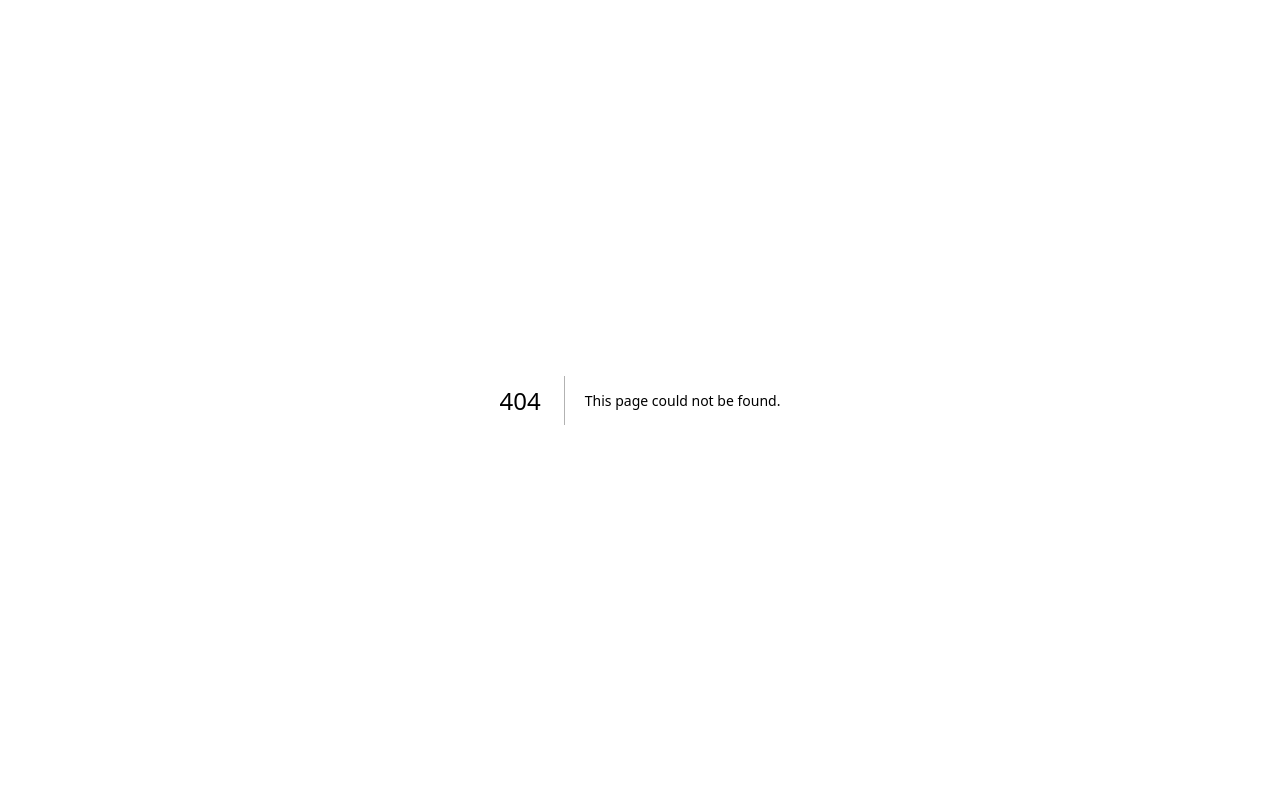
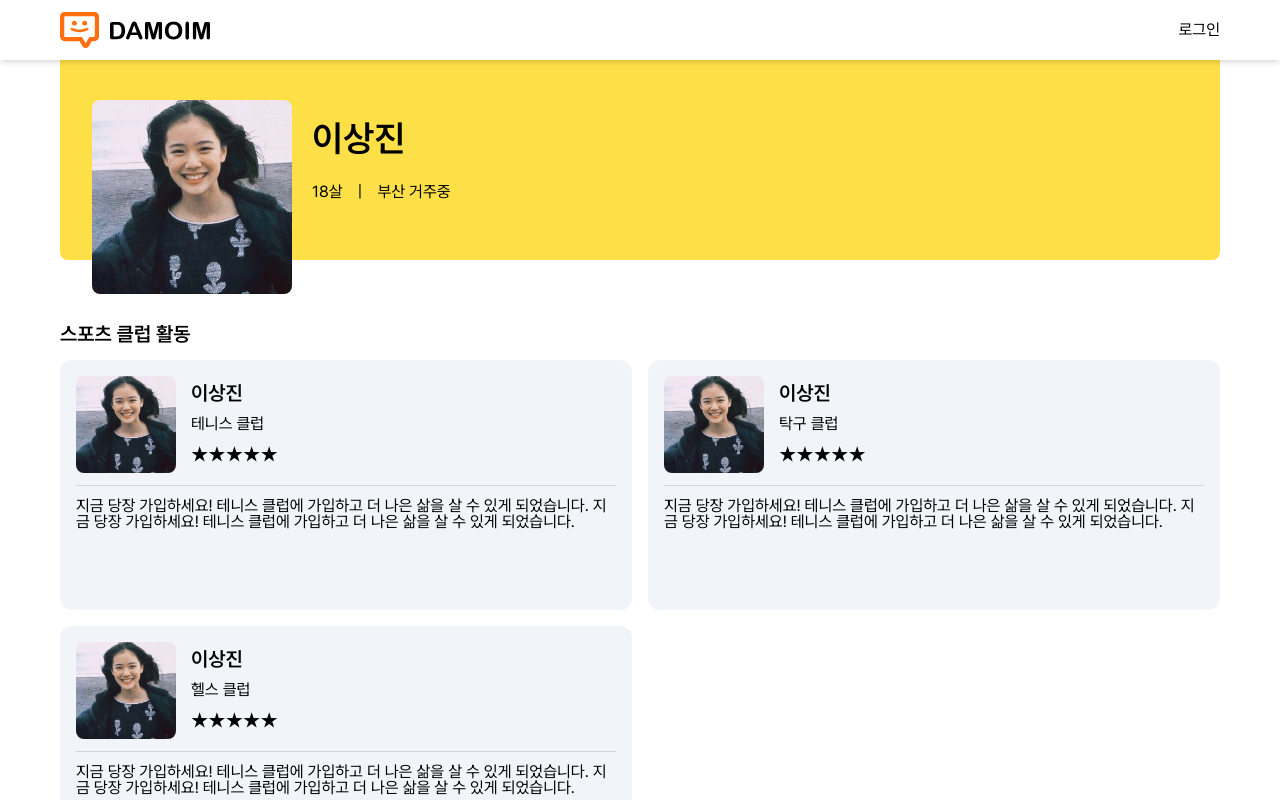
Before and after one commit to lsj0202/DAMOIM, a Next.js app: page /userProfile/1 in a window 1280 px wide. Before the commit this address had no page. Shown: the top 800 px of the page. Built offline with nearby package versions, Linux system fonts and the light colour scheme.

Commit message:
feat: add userProfile page

```diff
--- a/src/app/page.tsx
+++ b/src/app/page.tsx
@@ -7,7 +7,7 @@ import { useGSAP } from '@gsap/react';
 import gsap from 'gsap';
 import dynamic from 'next/dynamic';
 import Image from 'next/image';
-import Link from 'next/link';
+import { useRouter } from 'next/navigation';
 import { useInView } from 'react-intersection-observer';
 
 const SportsClub = dynamic(() => import('@/components/common/SportsClub'), {
@@ -15,7 +15,7 @@ const SportsClub = dynamic(() => import('@/components/common/SportsClub'), {
 });
 
 const Home = () => {
-  console.log('kakao', process.env.NEXT_PUBLIC_KAKAO_MAP_KEY);
+  const router = useRouter();
   const { ref: clubRef, inView } = useInView({ threshold: 0 });
 
   useGSAP(() => {
@@ -66,8 +66,9 @@ const Home = () => {
               color="orange"
               bgColor="white"
               className="mainB mt-12"
+              onClick={() => router.push('/sportsClubs')}
             >
-              <Link href="/sportsClubs">다모임 시작하기</Link>
+              다모임 시작하기
             </Button>
           </Flex>
           <Flex className="w-1/3" items="center" justify="center">
@@ -104,8 +105,9 @@ const Home = () => {
               bgColor="orange"
               color="white"
               className="subB my-6"
+              onClick={() => router.push('/sportsClubs')}
             >
-              <Link href="/sportsClubs">다모임 시작하기</Link>
+              다모임 시작하기
             </Button>
           </Flex>
         </Container>
--- a/src/app/sportsClubs/[id]/page.tsx
+++ b/src/app/sportsClubs/[id]/page.tsx
@@ -1,12 +1,27 @@
 'use client';
 
-import { Container, Footer, Header } from '@/components';
-import SportsClubReviewBox from '@/components/SportsClubs/SportsClubReviewBox';
-import SportsClubSchedule from '@/components/SportsClubs/SportsClubSchedule';
+import {
+  Container,
+  Footer,
+  Header,
+  SportsClubReviewItem,
+  SportsClubSchedule,
+} from '@/components';
 import { Button, Flex, Text } from '@/components/common';
 import Image from 'next/image';
 
 const DetailSportsClub = () => {
+  const reviews = [
+    {
+      name: '이상진',
+      rating: '★★★★★',
+      clubName: '헬스 클럽',
+      imageSrc: '/imgs/mockImg.jpeg',
+      reviewText:
+        '지금 당장 가입하세요! 테니스 클럽에 가입하고 더 나은 삶을 살 수 있게 되었습니다. 지금 당장 가입하세요! 테니스 클럽에 가입하고 더 나은 삶을 살 수 있게 되었습니다.',
+    },
+  ];
+
   return (
     <>
       <Header />
@@ -56,7 +71,23 @@ const DetailSportsClub = () => {
           </Flex>
         </Flex>
         <SportsClubSchedule />
-        <SportsClubReviewBox />
+        <Flex className="min-h-[400px]" direction="col">
+          <Text size="lg" weight="semibold" className="my-3">
+            리뷰 보기
+          </Text>
+          <div className="grid grid-cols-2 gap-4">
+            {reviews.map((review, index) => (
+              <SportsClubReviewItem
+                key={index}
+                name={review.name}
+                clubName={review.clubName}
+                rating={review.rating}
+                imageSrc={review.imageSrc}
+                reviewText={review.reviewText}
+              />
+            ))}
+          </div>
+        </Flex>
       </Container>
       <Footer />
     </>
--- /dev/null
+++ b/src/app/userProfile/[id]/page.tsx
@@ -0,0 +1,86 @@
+'use client';
+
+import { Container, Footer, Header, SportsClubReviewItem } from '@/components';
+import { Flex, Text } from '@/components/common';
+import Image from 'next/image';
+
+const UserProfilePage = () => {
+  const reviews = [
+    {
+      name: '이상진',
+      rating: '★★★★★',
+      clubName: '테니스 클럽',
+      imageSrc: '/imgs/mockImg.jpeg',
+      reviewText:
+        '지금 당장 가입하세요! 테니스 클럽에 가입하고 더 나은 삶을 살 수 있게 되었습니다. 지금 당장 가입하세요! 테니스 클럽에 가입하고 더 나은 삶을 살 수 있게 되었습니다.',
+    },
+    {
+      name: '이상진',
+      rating: '★★★★★',
+      clubName: '탁구 클럽',
+      imageSrc: '/imgs/mockImg.jpeg',
+      reviewText:
+        '지금 당장 가입하세요! 테니스 클럽에 가입하고 더 나은 삶을 살 수 있게 되었습니다. 지금 당장 가입하세요! 테니스 클럽에 가입하고 더 나은 삶을 살 수 있게 되었습니다.',
+    },
+    {
+      name: '이상진',
+      rating: '★★★★★',
+      clubName: '헬스 클럽',
+      imageSrc: '/imgs/mockImg.jpeg',
+      reviewText:
+        '지금 당장 가입하세요! 테니스 클럽에 가입하고 더 나은 삶을 살 수 있게 되었습니다. 지금 당장 가입하세요! 테니스 클럽에 가입하고 더 나은 삶을 살 수 있게 되었습니다.',
+    },
+  ];
+
+  return (
+    <>
+      <Header />
+      <Container
+        className="flex w-full flex-col pt-[60px]"
+        style={{ minHeight: 'calc(100vh - 60px)' }}
+      >
+        <Flex className="relative min-h-[200px] rounded-b-lg bg-yellow-300">
+          <div className="absolute left-8 mt-[40px]">
+            <Image
+              className="rounded-lg"
+              src="/imgs/mockImg.jpeg"
+              width={200}
+              height={200}
+              alt=""
+            />
+          </div>
+          <Flex className="ml-[220px] px-8" items="center">
+            <Flex direction="col" gap={6}>
+              <Text size="x" weight="semibold">
+                이상진
+              </Text>
+              <Flex gap={15} className="mt-5">
+                <Text>18살</Text> | <Text>부산 거주중</Text>
+              </Flex>
+            </Flex>
+          </Flex>
+        </Flex>
+        <Flex className="mt-12 min-h-[300px]" direction="col">
+          <Text size="lg" weight="semibold" className="my-3">
+            스포츠 클럽 활동
+          </Text>
+          <div className="grid grid-cols-2 gap-4">
+            {reviews.map((review, index) => (
+              <SportsClubReviewItem
+                key={index}
+                name={review.name}
+                clubName={review.clubName}
+                rating={review.rating}
+                imageSrc={review.imageSrc}
+                reviewText={review.reviewText}
+              />
+            ))}
+          </div>
+        </Flex>
+      </Container>
+      <Footer />
+    </>
+  );
+};
+
+export default UserProfilePage;
--- a/src/components/Header.tsx
+++ b/src/components/Header.tsx
@@ -1,22 +1,23 @@
 import Image from 'next/image';
-import Link from 'next/link';
+import { useRouter } from 'next/navigation';
 import Container from './layout/Container';
 import Wrapper from './layout/Wrapper';
 
 const Header = () => {
+  const router = useRouter();
+
   return (
     <Wrapper className="fixed z-50 bg-white shadow-md transition ease-in-out">
       <Container>
         <header className="flex h-[60px] items-center justify-between">
-          <Link href="/">
           <Image
             src="/imgs/logo.svg"
             alt="logo"
             width={150}
             height={40}
             className="cursor-pointer"
+            onClick={() => router.push('/')}
           />
-          </Link>
           <div className="cursor-pointer">로그인</div>
         </header>
       </Container>
--- a/src/components/SportsClubs/SportsClubReviewBox.tsx
+++ /dev/null
@@ -1,46 +0,0 @@
-import Image from 'next/image';
-import { Flex, Text } from '../common';
-
-const SportsClubReviewBox = () => {
-  return (
-    <Flex className="min-h-[400px]" direction="col">
-      <Text size="lg" weight="semibold" className="my-3">
-        리뷰 보기
-      </Text>
-      <div className="grid grid-cols-2 gap-4">
-        {[...Array(4)].map((_, index) => (
-          <Flex
-            key={index}
-            direction="col"
-            className="h-[250px] rounded-xl bg-slate-100 p-4 last:mb-8"
-          >
-            <Flex gap={15} items="center">
-              <Image
-                src="/imgs/mockImg.jpeg"
-                width={100}
-                height={100}
-                alt=""
-                className="rounded-lg"
-              />
-              <Flex direction="col" gap={5}>
-                <Text size="lg" weight="semibold">
-                  이상진
-                </Text>
-                <Text size="md">★★★★★</Text>
-              </Flex>
-            </Flex>
-            <Flex className="mt-3 whitespace-pre-wrap border-t border-gray-300">
-              <Text className="mt-3">
-                지금 당장 가입하세요! 테니스 클럽에 가입하고 더 나은 삶을 살 수
-                있게 되었습니다. 지금 당장 가입하세요! 테니스 클럽에 가입하고 더
-                나은 삶을 살 수 있게 되었습니다.
-              </Text>
-            </Flex>
-          </Flex>
-        ))}
-      </div>
-    </Flex>
-  );
-};
-
-export default SportsClubReviewBox;
--- /dev/null
+++ b/src/components/SportsClubs/SportsClubReviewItem.tsx
@@ -0,0 +1,47 @@
+import Image from 'next/image';
+import { Flex, Text } from '../common';
+
+type SportsClubReviewItemProps = {
+  name: string;
+  clubName: string;
+  rating: string; // 추후에 number로 변경
+  imageSrc: string;
+  reviewText: string;
+};
+
+const SportsClubReviewItem = ({
+  name,
+  clubName,
+  rating,
+  imageSrc,
+  reviewText,
+}: SportsClubReviewItemProps) => {
+  return (
+    <Flex
+      direction="col"
+      className="h-[250px] rounded-xl bg-slate-100 p-4 last:mb-8"
+    >
+      <Flex gap={15} items="center">
+        <Image
+          src={imageSrc}
+          width={100}
+          height={100}
+          alt=""
+          className="rounded-lg"
+        />
+        <Flex direction="col" gap={5}>
+          <Text size="lg" weight="semibold">
+            {name}
+          </Text>
+          <Text size="sm">{clubName}</Text>
+          <Text size="md">{rating}</Text>
+        </Flex>
+      </Flex>
+      <Flex className="mt-3 whitespace-pre-wrap border-t border-gray-300">
+        <Text className="mt-3">{reviewText}</Text>
+      </Flex>
+    </Flex>
+  );
+};
+
+export default SportsClubReviewItem;
--- a/src/components/SportsClubs/SportsClubSchedule.tsx
+++ b/src/components/SportsClubs/SportsClubSchedule.tsx
@@ -11,6 +11,16 @@ const SportsClubSchedule = () => {
     X_CNTS: 35.17308711,
     Y_DNTS: 129.12775978,
   };
+
+  const schedule = [
+    { day: '월요일', time: '10:00 AM ~ 5:00 PM' },
+    { day: '화요일', time: '10:00 AM ~ 5:00 PM' },
+    { day: '수요일', time: '10:00 AM ~ 5:00 PM' },
+    { day: '목요일', time: '10:00 AM ~ 5:00 PM' },
+    { day: '금요일', time: '10:00 AM ~ 5:00 PM' },
+    { day: '토요일', time: '10:00 AM ~ 5:00 PM' },
+    { day: '일요일', time: '휴무' },
+  ];
 
   return (
     <Flex className="h-[450px] border-b">
@@ -37,13 +47,11 @@ const SportsClubSchedule = () => {
         direction="col"
         gap={5}
       >
-        <Text size="md">월요일: 10:00 AM ~ 5:00 PM</Text>
-        <Text size="md">화요일: 10:00 AM ~ 5:00 PM</Text>
-        <Text size="md">수요일: 10:00 AM ~ 5:00 PM</Text>
-        <Text size="md">목요일: 10:00 AM ~ 5:00 PM</Text>
-        <Text size="md">금요일: 10:00 AM ~ 5:00 PM</Text>
-        <Text size="md">토요일: 10:00 AM ~ 5:00 PM</Text>
-        <Text size="md">일요일: 휴무</Text>
+        {schedule.map(({ day, time }) => (
+          <Text key={day} size="md">
+            {day}: {time}
+          </Text>
+        ))}
       </Flex>
     </Flex>
   );
--- a/src/components/common/Button.tsx
+++ b/src/components/common/Button.tsx
@@ -7,6 +7,7 @@ type ButtonProps = {
   size?: 'xl' | 'lg' | 'md' | 'sm';
   color?: 'orange' | 'black' | 'white' | 'gray';
   bgColor?: 'orange' | 'black' | 'white' | 'gray';
+  onClick?: () => void;
   className?: string;
   children: React.ReactNode;
   disabled?: boolean;
@@ -56,6 +57,7 @@ const Button = forwardRef(function Button(
     size,
     color,
     bgColor,
+    onClick,
     className,
     children,
     disabled,
@@ -67,6 +69,7 @@ const Button = forwardRef(function Button(
     <button
       ref={ref}
       disabled={disabled}
+      onClick={onClick}
       className={cn(
         classNames(
           ButtonVariants({
--- a/src/components/index.ts
+++ b/src/components/index.ts
@@ -1,8 +1,14 @@
 export { default as ClubBanner } from './Banners/ClubBanner';
 export { default as DamoimBanner } from './Banners/DamoimBanner';
+
 export { default as Footer } from './Footer';
 export { default as Header } from './Header';
+
 export { default as SearchSportsClubList } from './SportsClubs/SearchSportsClubList';
 export { default as SportsClubMap } from './SportsClubs/SportsClubMap';
+export { default as SportsClubMarker } from './SportsClubs/SportsClubMarker';
+export { default as SportsClubReviewItem } from './SportsClubs/SportsClubReviewItem';
+export { default as SportsClubSchedule } from './SportsClubs/SportsClubSchedule';
+
 export { default as Container } from './layout/Container';
 export { default as Wrapper } from './layout/Wrapper';
```
Lines whose indentation alone changed are shown as unchanged.
